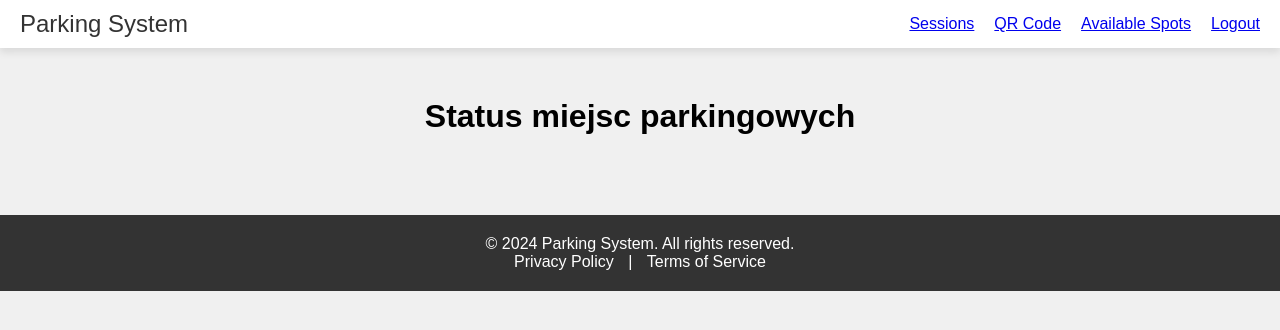
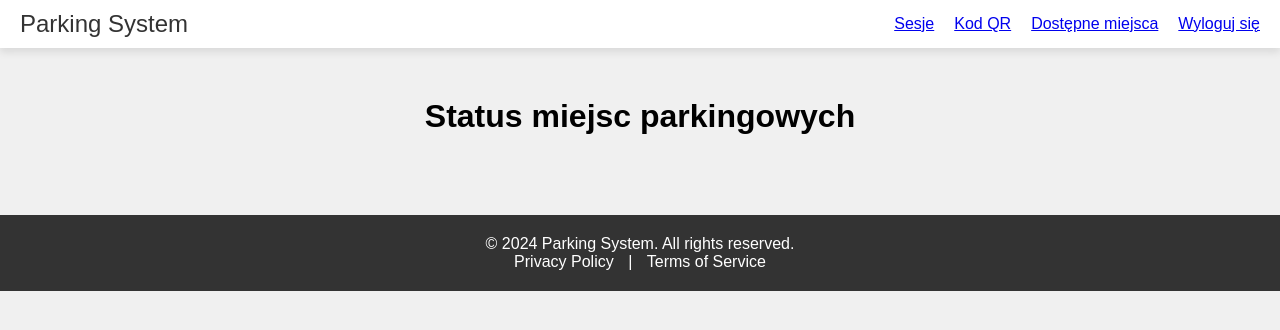
Before and after one commit to Beretus/ProjektParking, a Flask app: page /status in a window 1280 px wide. Shown: the top 330 px of the page. Run offline with Flask 3, Linux system fonts and the light colour scheme; the visitor is signed in with stand-in values (Sample User, id 1); data that the repository does not hold is empty; parts of the project's set-up code (start-up, migrations or seed data) failed here and were passed over.

Commit message:
Update status.html

```diff
--- a/templates/status.html
+++ b/templates/status.html
@@ -17,13 +17,13 @@
         <div class="menu" id="nav-menu">
             <ul>
                 {% if not current_user.is_authenticated %}
-                <li class="menu-link"><a href="{{ url_for('login') }}">Login</a></li>
-                <li class="menu-link"><a href="{{ url_for('register') }}">Register</a></li>
+                <li class="menu-link"><a href="{{ url_for('login') }}">Logowanie</a></li>
+                <li class="menu-link"><a href="{{ url_for('register') }}">Rejestracja</a></li>
                 {% else %}
-                <li class="menu-link"><a href="{{ url_for('sesje') }}">Sessions</a></li>
-                <li class="menu-link"><a href="{{ url_for('generate_qr') }}">QR Code</a></li>
-                <li class="menu-link"><a href="{{ url_for('status') }}">Available Spots</a></li>
-                <li class="menu-link"><a href="{{ url_for('logout') }}">Logout</a></li>
+                <li class="menu-link"><a href="{{ url_for('sesje') }}">Sesje</a></li>
+                <li class="menu-link"><a href="{{ url_for('generate_qr') }}">Kod QR</a></li>
+                <li class="menu-link"><a href="{{ url_for('status') }}">Dostępne miejsca</a></li>
+                <li class="menu-link"><a href="{{ url_for('logout') }}">Wyloguj się</a></li>
                 {% endif %}
             </ul>
         </div>
@@ -39,7 +39,7 @@
             {% if spot.status == 'Occupied' %}
             <span class="icon occupied">&#128663;</span> <!-- Ikona samochodu dla zajętego miejsca -->
             <form action="{{ url_for('notify', spot_id=spot.id) }}" method="post">
-                <button type="submit" class="btn">Notify me when free</button>
+                <button type="submit" class="btn">Powiadom mnie!</button>
             </form>
             {% else %}
             <span class="icon free">&#128664;</span>
```
